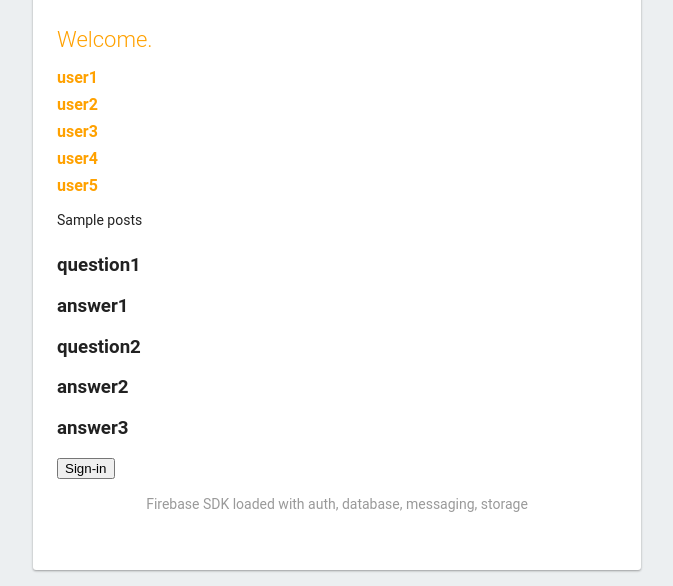
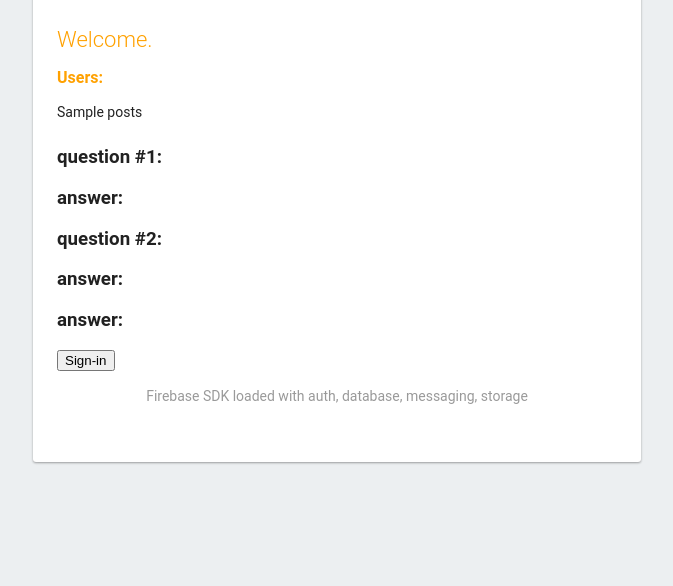
Before and after one commit to mmubayi/323tmz, a plain HTML site: page public/index.html in a window 1280 px wide. Shown: the part 676-1262 px from the top of the page, without its empty margins (303-976 px from the left). After the commit the page ends 1154 px from the top, so only its background shows below. Drawn offline with Linux system fonts and the light colour scheme; some packages are replaced by stand-ins of ours; no server answers.

Commit message:
updated function that gets data from firestore

```diff
--- a/public/index.html
+++ b/public/index.html
@@ -39,19 +39,15 @@
       </p>
       <div>
         <h1 id="welcome-message"> Welcome. </h1>
-        <h2 id="user1"> user1 </h2>
-        <h2 id="user2"> user2 </h2>
-        <h2 id="user3"> user3 </h2>
-        <h2 id="user4"> user4 </h2>
-        <h2 id="user5"> user5 </h2>
+        <h2 id="user1"> Users: <br> </h2>
 
         <p>Sample posts</p>
-        <h3 id="q1"> question1 </h3>
-        <h3 id="a1"> answer1 </h3>
+        <h3 id="q1"> question #1:  </h3>
+        <h3 id="a1"> answer:  </h3>
 
-        <h3 id="q2"> question2 </h3>
-        <h3 id="a2"> answer2 </h3>
-        <h3 id="a3"> answer3 </h3>
+        <h3 id="q2"> question #2:  </h3>
+        <h3 id="a2"> answer:  </h3>
+        <h3 id="a3"> answer:  </h3>
 
       <button id="sign-in" onclick="signIn()" hidden>
           Sign-in
@@ -93,10 +89,6 @@
       function initializeApp(){
         //get the HTML element to print names
         var per1 = document.getElementById("user1");
-        var per2 = document.getElementById("user2");
-        var per3 = document.getElementById("user3");
-        var per4 = document.getElementById("user4");
-        var per5 = document.getElementById("user5");
 
         var q1 = document.getElementById("q1");
         var q2 = document.getElementById("q2");
@@ -106,57 +98,34 @@
 
         var db = firebase.firestore();
 
-        // FOR LATER : push to array of names? access by index
-        // db.collection("users").get().then(function(querySnapshot) {
-        //   querySnapshot.forEach(function(doc) {
-        //   // doc.data() is never undefined for query doc snapshots
-        //     names.push(doc.data().name);
-        //     console.log(names.length);
-        //   });
-        // });
-
         // SAMPLE USERS
-        db.collection("users").doc("JsNIqbbyr4iEjbEukJrT").onSnapshot(function(document) {
-            per1.innerHTML = document.data().name;
-        });
-        db.collection("users").doc("JJ887BR6xgwQ2MrKnoOl").onSnapshot(function(document) {
-            per2.innerHTML = document.data().name;
-        });
-        db.collection("users").doc("cGRe06dBqMTLXV1ywTL5").onSnapshot(function(document) {
-            per3.innerHTML = document.data().name;
-        });
-        db.collection("users").doc("jrEH2dstxQJNGKLRHtnm").onSnapshot(function(document) {
-            per4.innerHTML = document.data().name;
-        });
-        db.collection("users").doc("zKFR4bMGWD1kmp88iTDp").onSnapshot(function(document) {
-            per5.innerHTML = document.data().name;
+        db.collection("users").get().then(function(querySnapshot) {
+          querySnapshot.forEach(function(doc) {
+          // doc.data() is never undefined for query doc snapshots
+            per1.innerHTML += doc.data().name + "<br>";
+          });
         });
 
         // SAMPLE POSTS
         db.collection("Questions").doc("UOoiqSn900rffNDwSe1P").onSnapshot(function(document) {
-            q1.innerHTML = "question #1: " + document.data().text;
+            q1.innerHTML += document.data().text;
         });
 
         db.collection("answers").doc("2Xzo0g2WCIdy0yrIA1U1").onSnapshot(function(document) {
-            a1.innerHTML = "answer: " + document.data().text;
+            a1.innerHTML += document.data().text;
         });
 
         db.collection("Questions").doc("fPEa9NTRdd3qDOV7qH2N").onSnapshot(function(document) {
-            q2.innerHTML = "question #2: " + document.data().text;
+            q2.innerHTML += document.data().text;
         });
 
         db.collection("answers").doc("IDRoIkSJegndOjeeF7az").onSnapshot(function(document) {
-            a2.innerHTML = "answer: " + document.data().text;
+            a2.innerHTML += document.data().text;
         });
 
         db.collection("answers").doc("r9srwrBHkUtnMimeeza0").onSnapshot(function(document) {
-            a3.innerHTML = "answer: " + document.data().text;
+            a3.innerHTML += document.data().text;
         });
-
-
-
-
-
 
       } //end of app initialization
 
```
